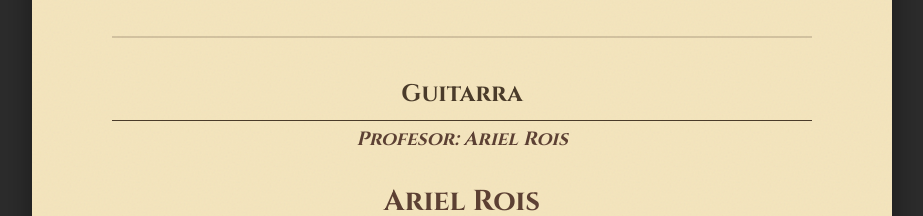
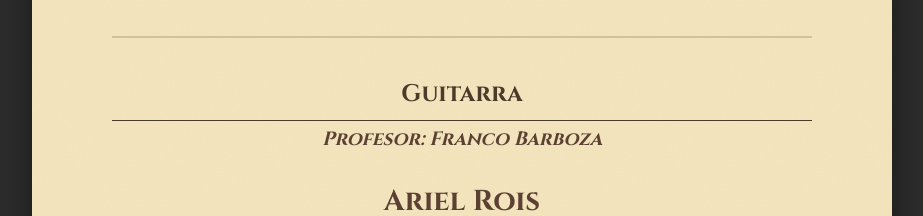
Before and after one commit to FquielB/piano-presentation-page, a plain HTML site: page index.html in a window 1280 px wide. Shown: the part 3246-3462 px from the top of the page, without its empty margins (178-1101 px from the left). Drawn offline with Linux system fonts and the light colour scheme.

Commit message:
minor fix

```diff
--- a/index.html
+++ b/index.html
@@ -260,7 +260,7 @@
               },
               {
                 "category": "Guitarra",
-                "owner": "Profesor: Ariel Rois",
+                "owner": "Profesor: Franco Barboza",
                 "group": [
                     {
                         "name": "Ariel Rois",
```
